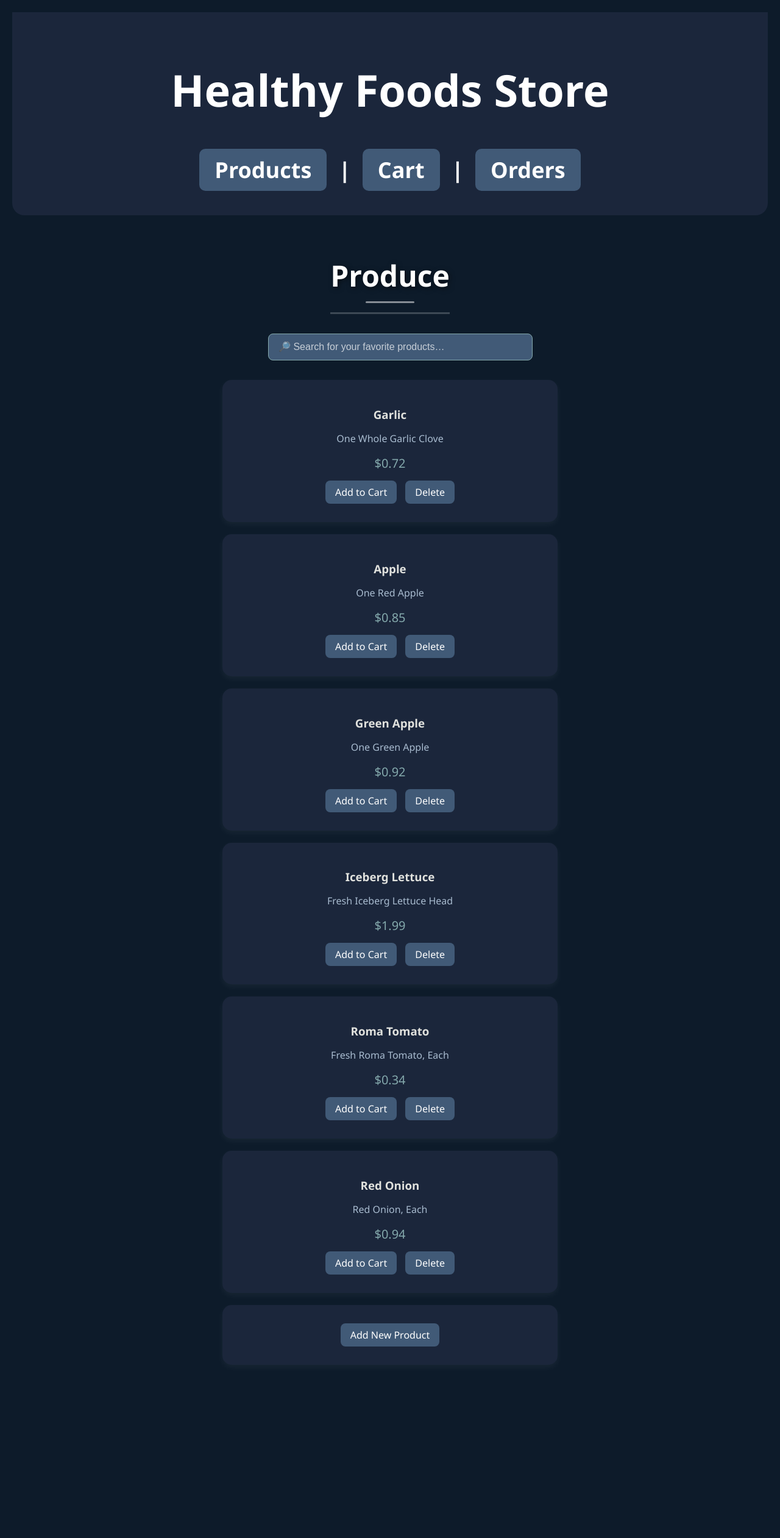
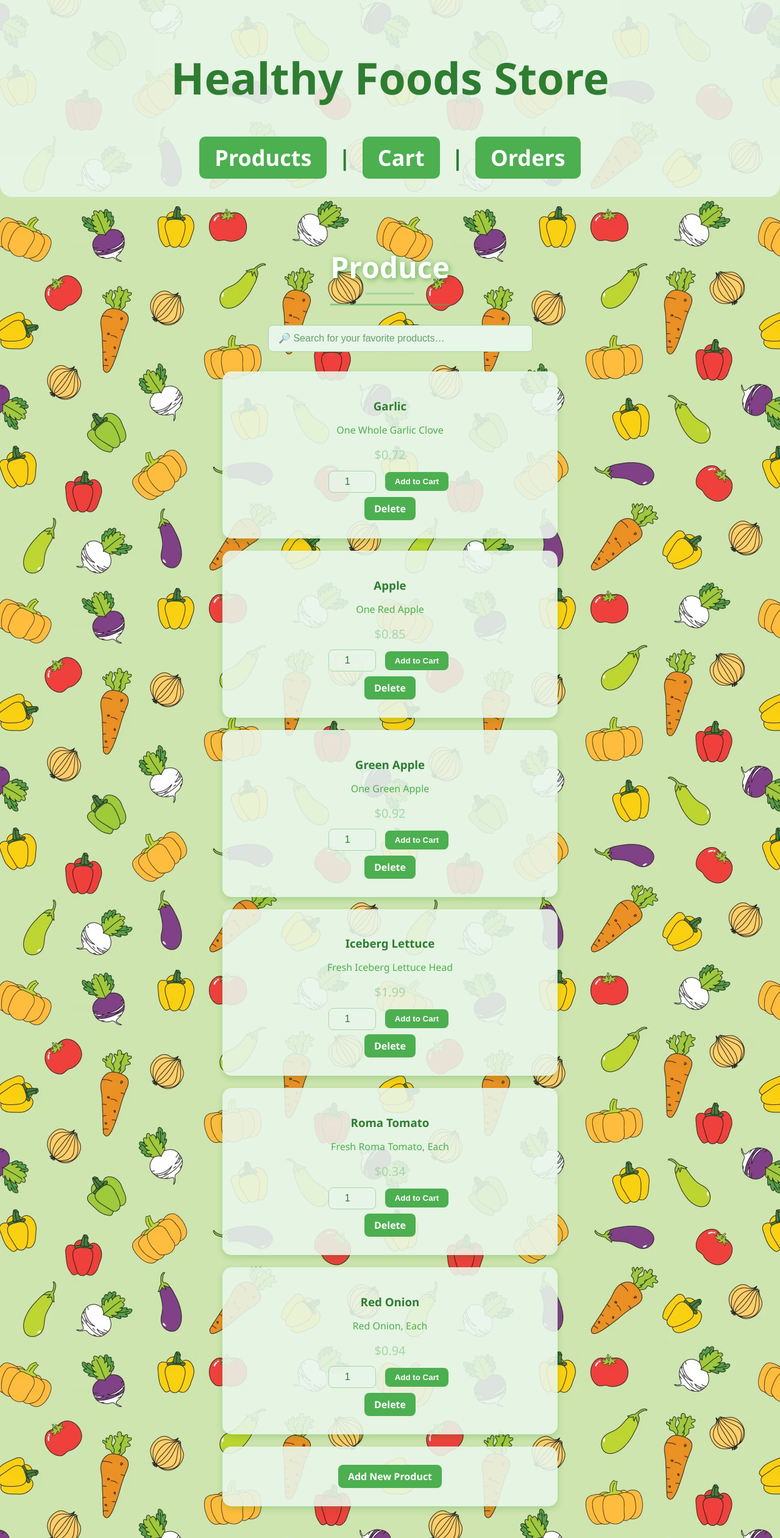
Before and after one commit to asmaayasser1/SDEV_220_Final_Project_Team2, a Flask app: page / in a window 1280 px wide. Shown: the whole page at 61% size. Run offline with Flask 3, Linux system fonts and the light colour scheme.

Commit message:
Parallax Background, Quantity Selector, New Color Scheme

```diff
--- a/app.py
+++ b/app.py
@@ -1,4 +1,4 @@
-from flask import Flask, render_template, request, redirect, url_for, flash
+from flask import Flask, render_template, request, redirect, url_for, flash, session
 from flask_sqlalchemy import SQLAlchemy
 from flask_wtf import FlaskForm
 from wtforms import StringField, TextAreaField, FloatField, SubmitField
@@ -61,32 +61,47 @@ def product_list():
     products = Product.query.all()
     return render_template('products.html', products=products)
 
-@app.route('/add_to_cart/<int:product_id>')
+@app.route('/add_to_cart/<int:product_id>', methods=['POST'])
 def add_to_cart(product_id):
-    cart_item = CartItem.query.filter_by(product_id=product_id).first()
-    if cart_item:
-        cart_item.quantity += 1
+    quantity = int(request.form.get('quantity', 1))  # Get quantity from form, default to 1
+    if quantity < 1:
+        flash('Quantity must be at least 1.', 'error')
+        return redirect(url_for('product_list'))
+
+    product = Product.query.get_or_404(product_id)
+    if 'cart' not in session:
+        session['cart'] = {}
+
+    cart = session['cart']
+    if str(product_id) in cart:
+        cart[str(product_id)]['quantity'] += quantity
     else:
-        cart_item = CartItem(product_id=product_id)
-        db.session.add(cart_item)
-    db.session.commit()
-    flash('Item added to cart!', 'success')
+        cart[str(product_id)] = {
+            'name': product.name,
+            'price': product.price,
+            'quantity': quantity
+        }
+
+    session['cart'] = cart
+    flash(f'{quantity} x {product.name} added to cart!', 'success')
     return redirect(url_for('product_list'))
 
 @app.route('/cart')
 def cart():
-    cart_items = CartItem.query.all()
-    products = {p.id: p for p in Product.query.all()}
-    total = sum(products[item.product_id].price * item.quantity for item in cart_items)
-    return render_template('cart.html', cart_items=cart_items, products=products, total=total)
+    cart = session.get('cart', {})
+    total = sum(item['price'] * item['quantity'] for item in cart.values())
+    return render_template('cart.html', cart=cart, total=total)
 
-@app.route('/remove_from_cart/<int:cart_item_id>')
-def remove_from_cart(cart_item_id):
-    cart_item = CartItem.query.get_or_404(cart_item_id)
-    db.session.delete(cart_item)
-    db.session.commit()
-    flash('Item removed from cart!', 'success')
-    return redirect(url_for('cart'))
+@app.route('/remove_from_cart/<int:product_id>')
+def remove_from_cart(product_id):
+    if 'cart' in session:
+        cart = session['cart']
+        if str(product_id) in cart:
+            del cart[str(product_id)]
+            session['cart'] = cart
+            session.modified = True
+            flash('Item removed from cart!', 'error')
+    return redirect(url_for('cart'))  # Changed to redirect to cart
 
 @app.route('/checkout', methods=['GET', 'POST'])
 def checkout():
--- a/static/style.css
+++ b/static/style.css
@@ -1,64 +1,78 @@
-body { font-family: Arial, sans-serif; margin: 20px; }
-header { background: #f4f4f4; padding: 10px; text-align: center; }
-nav { margin: 10px 0; }
-table { width: 100%; border-collapse: collapse; }
-th, td { border: 1px solid #ddd; padding: 8px; text-align: left; }
-.success { color: green; }
-form { margin-top: 20px; }
-
-/* Page Wrapper for Styling (TB) */
-.container {
-  max-width: 900px;
-  margin: 0 auto;
-  padding: 1rem;
+/* Reset default margins and ensure full height */
+html, body {
+    font-family: 'Segoe UI', Tahoma, Geneva, Verdana, sans-serif;
+    background-color: transparent;
+    color: #FFFFFF;
+    margin: 0;
+    padding: 0;
+    height: 100%;
+    width: 100%;
+    overflow-x: hidden;
 }
 
-/* Styling For Search Bar (TB) */
-.search-container {
-  /* center it, limit width */
-  margin: 2rem auto;
-  max-width: 400px;       /* we can change this if necessary. Search bar width. */
-  width: 90%;             /* shrinks on mobile */
+/* Parallax section */
+.parallax {
+    background-image: url('images/healthy-vegetables-background.png');
+    height: 100vh;
+    width: 100vw;
+    background-attachment: fixed;
+    background-position: center;
+    background-repeat: repeat;
+    background-size: 626px 626px;
+    position: fixed;
+    top: 0;
+    left: 0;
+    z-index: -1;
+    image-rendering: optimizeQuality;
 }
 
-.search-container input#search-bar {
-  width: 100%;            /* fill its container */
-  padding: 0.75em 1em;
-  font-size: 1rem;
-  border: 1px solid #84A9AC;
-  border-radius: 0.5rem;
-  background-color: #415A77;  /* matches nav/buttons */
-  color: white;
-  transition: border-color .2s, box-shadow .2s;
+/* Mobile fallback for parallax */
+@media only screen and (max-device-width: 768px) {
+    .parallax {
+        background-attachment: scroll;
+    }
 }
 
-.search-container input#search-bar::placeholder {
-  color: rgba(255,255,255,0.7);
+/* Flash messages */
+.flash-container {
+    max-width: 900px;
+    margin: 20px auto;
+    text-align: center;
+    position: relative;
+    z-index: 2;
 }
 
-.search-container input#search-bar:focus {
-  outline: none;
-  border-color: #E0E1DD;
-  box-shadow: 0 0 6px rgba(224, 225, 221, 0.6);
-  background-color: #557A99; /* slightly lighter */
+.alert {
+    padding: 15px;
+    margin: 10px 0;
+    border-radius: 8px;
+    font-weight: bold;
 }
 
+.alert-success {
+    background-color: #2E7D32; /* Forest green */
+    color: #FFFFFF;
+}
 
-body {
-    font-family: 'Segoe UI', Tahoma, Geneva, Verdana, sans-serif;
-    background-color: #0D1B2A; /* خلفية الصفحة */
-    color: white;
-    margin: 20px;
+.alert-error {
+    background-color: #D32F2F;
+    color: #FFFFFF;
 }
 
 header {
-    background-color: #1B263B; /* خلفية الترويسة */
-    color: white;
+    background-color: rgba(232, 245, 233, 0.9); /* Semi-transparent light green */
+    color: #2E7D32; /* Forest green text */
     padding: 30px;
     text-align: center;
     font-size: 36px;
     font-weight: bold;
     border-radius: 0 0 20px 20px;
+    position: relative;
+    z-index: 2;
+    box-shadow: 0 0px 0px rgba(0, 128, 0, 0.2);
+}
+
+
 }
 
 nav {
@@ -67,8 +81,8 @@ body {
 }
 
 nav a {
-    background-color: #415A77;
-    color: white;
+    background-color: #4CAF50; /* Vibrant green */
+    color: #FFFFFF;
     padding: 10px 25px;
     margin: 0 10px;
     text-decoration: none;
@@ -79,7 +93,7 @@ body {
 }
 
 nav a:hover {
-    background-color: #1B263B;
+    background-color: #2E7D32; /* Darker green */
 }
 
 /* Animated section heading styling */
@@ -87,11 +101,11 @@ body {
     text-align: center;
     font-size: 3rem;
     font-weight: 800;
-    color: white;
-    text-shadow: 2px 2px 8px rgba(0,0,0,0.5);
+    color: #FFFFFF;
+    text-shadow: 2px 2px 8px rgba(0, 128, 0, 0.5);
     margin: 50px auto 30px;
     padding-bottom: 15px;
-    border-bottom: 3px solid rgba(255,255,255,0.2);
+    border-bottom: 3px solid rgba(76, 175, 80, 0.5);
     width: fit-content;
     animation: fadeIn 1.5s ease-in-out;
 }
@@ -101,11 +115,10 @@ body {
     display: block;
     width: 80px;
     height: 3px;
-    background: rgba(255, 255, 255, 0.5);
+    background: #A5D6A7; /* Soft green */
     margin: 10px auto 0;
     border-radius: 5px;
 }
-
 
 @keyframes fadeIn {
     from {
@@ -118,11 +131,53 @@ body {
     }
 }
 
+/* Page Wrapper for Styling */
+.container {
+    max-width: 900px;
+    margin: 0 auto;
+    padding: 2rem;
+    position: relative;
+    z-index: 2;
+    background-color: rgba(232, 245, 233, 0.0); /* Semi-transparent light green */
+    border-radius: 15px;
+    min-height: 100vh;
+    box-shadow: 0 0px 0px rgba(0, 128, 0, 0.2);
+}
 
+/* Styling For Search Bar */
+.search-container {
+    margin: 2rem auto;
+    max-width: 400px;
+    width: 90%;
+}
+
+.search-container input#search-bar {
+    width: 100%;
+    padding: 0.75em 1em;
+    font-size: 1rem;
+    border: 1px solid #A5D6A7; /* Soft green */
+    border-radius: 0.5rem;
+    background-color: rgba(232, 245, 233, 1.0);
+    color: #2E7D32;
+    transition: border-color .2s, box-shadow .2s;
+}
+
+.search-container input#search-bar::placeholder {
+    color: rgba(46, 125, 50, 0.7);
+}
+
+.search-container input#search-bar:focus {
+    outline: none;
+    border-color: #4CAF50;
+    box-shadow: 0 0 6px rgba(76, 175, 80, 0.6);
+    background-color: #FFFFFF;
+}
+
+/* Product cards */
 .product-card {
-    background-color: #1B263B;
+    background-color: rgba(232, 245, 233, 0.9);
     border-radius: 15px;
-    box-shadow: 0 4px 12px rgba(255, 255, 255, 0.05);
+    box-shadow: 0 4px 12px rgba(0, 128, 0, 0.2);
     padding: 25px;
     margin: 20px auto;
     max-width: 500px;
@@ -131,40 +186,70 @@ body {
 
 .product-card h3 {
     margin-bottom: 10px;
-    color: #E0E1DD;
+    color: #2E7D32;
 }
 
 .product-card p {
-    color: #A9BCD0;
+    color: #4CAF50;
 }
 
 .product-card .price {
-    color: #84A9AC;
+    color: #A5D6A7;
     font-size: 20px;
     margin: 10px 0;
 }
 
-  .product-card a {
-    background-color: #415A77;
-    color: white;
+.product-card form {
+    display: flex;
+    justify-content: center;
+    align-items: center;
+    gap: 10px;
+    margin-top: 10px;
+}
+
+.product-card .quantity-input {
+    width: 60px;
+    padding: 8px;
+    font-size: 1rem;
+    border: 1px solid #A5D6A7;
+    border-radius: 8px;
+    background-color: rgba(232, 245, 233, 0.8);
+    color: #2E7D32;
+    text-align: center;
+}
+
+.product-card .quantity-input:focus {
+    outline: none;
+    border-color: #4CAF50;
+    box-shadow: 0 0 6px rgba(76, 175, 80, 0.6);
+}
+
+.product-card .add-to-cart-btn, .product-card a {
+    background-color: #4CAF50;
+    color: #FFFFFF;
     padding: 8px 16px;
     text-decoration: none;
     border-radius: 8px;
     margin: 5px;
     display: inline-block;
+    font-weight: bold;
+    border: none;
+    cursor: pointer;
+    transition: background-color 0.3s ease;
 }
 
-  .product-card a:hover {
-    background-color: #0D1B2A;
+.product-card .add-to-cart-btn:hover, .product-card a:hover {
+    background-color: #2E7D32;
 }
 
+/* Cart styles */
 .cart-container {
-    background-color: #1B263B;
+    background-color: rgba(232, 245, 233, 0.9); /* Semi-transparent light green */
     border-radius: 15px;
     padding: 30px;
     margin-top: 40px;
-    box-shadow: 0 4px 12px rgba(255, 255, 255, 0.05);
-    color: white;
+    box-shadow: 0 4px 12px rgba(0, 128, 0, 0.2);
+    color: #2E7D32;
 }
 
 .cart-items {
@@ -174,7 +259,7 @@ body {
 }
 
 .cart-item {
-    background-color: #26354C;
+    background-color: rgba(165, 214, 167, 0.8); /* Softer green */
     border-radius: 10px;
     padding: 20px;
     margin-bottom: 15px;
@@ -187,15 +272,17 @@ body {
 .item-name {
     font-weight: bold;
     font-size: 1.2rem;
+    color: #2E7D32;
 }
 
 .item-quantity, .item-price {
     font-size: 1rem;
+    color: #4CAF50;
 }
 
 .remove-btn {
-    background-color: #E63946;
-    color: white;
+    background-color: #D32F2F;
+    color: #FFFFFF;
     padding: 8px 12px;
     border-radius: 5px;
     text-decoration: none;
@@ -203,13 +290,13 @@ body {
 }
 
 .remove-btn:hover {
-    background-color: #D62828;
+    background-color: #B71C1C;
 }
-
 .cart-total {
     margin-top: 20px;
     font-size: 1.3rem;
     text-align: right;
+    color: #2E7D32;
 }
 
 .checkout-btn {
@@ -217,19 +304,24 @@ body {
     width: fit-content;
     margin: 20px auto 0;
     padding: 12px 24px;
-    background-color: #457B9D;
-    color: white;
+    background-color: #4CAF50;
+    color: #FFFFFF;
     border-radius: 8px;
     text-decoration: none;
     font-weight: bold;
 }
 
 .checkout-btn:hover {
-    background-color: #1D3557;
+    background-color: #2E7D32;
 }
 
 .empty-cart {
     text-align: center;
     font-size: 1.2rem;
-    margin-top: 20px;
+    color: #4CAF50;
 }
+
+/* Remove unused styles */
+table, th, td, form, .success {
+    display: none; /* Remove if used elsewhere */
+}
--- a/templates/base.html
+++ b/templates/base.html
@@ -2,7 +2,7 @@
 <html>
 <head>
     <title>Healthy Foods Store</title>
-    <link rel="stylesheet" href="{{ url_for('static', filename='style.css') }}">
+    <link rel="stylesheet" href="{{ url_for('static', filename='style.css') }}?v=12">
 </head>
 <body>
     <header>
@@ -14,14 +14,20 @@
         </nav>
     </header>
 
-    {% with messages = get_flashed_messages(with_categories=true) %}
-        {% if messages %}
-            {% for category, message in messages %}
-                <p class="{{ category }}">{{ message }}</p>
-            {% endfor %}
-        {% endif %}
-    {% endwith %}
+    {% block content %}{% endblock %}
 
-    {% block content %}{% endblock %}
+    <script>
+        document.addEventListener('DOMContentLoaded', () => {
+            const alerts = document.querySelectorAll('.alert');
+            alerts.forEach(alert => {
+                setTimeout(() => {
+                    alert.style.transition = 'opacity 0.5s ease';
+                    alert.style.opacity = '0';
+                    setTimeout(() => alert.remove(), 500); // Remove after fade-out
+                }, 2000); // Fade out after 3 seconds
+            });
+        });
+    </script>
+    <script src="{{ url_for('static', filename='search.js') }}?v=1"></script>
 </body>
 </html>
--- a/templates/products.html
+++ b/templates/products.html
@@ -1,23 +1,39 @@
 {% extends 'base.html' %}
 
 {% block content %}
+<!-- Parallax Section -->
+<div class="parallax"></div>
+
 <div class="container">
+    {% with messages = get_flashed_messages(with_categories=true) %}
+        {% if messages %}
+            <div class="flash-container" data-testid="flash-container">
+                {% for category, message in messages %}
+                    <div class="alert alert-{{ category }}">{{ message }}</div>
+                {% endfor %}
+            </div>
+        {% endif %}
+    {% endwith %}
+
     <h2 class="section-title">Produce</h2>
 
-<!-- Search Container (TB) -->
-<div class="search-container">
-    <input type="text"
-           id="search-bar"
-           placeholder="🔎 Search for your favorite products…">
-  </div>
+    <!-- Search Container -->
+    <div class="search-container">
+        <input type="text"
+               id="search-bar"
+               placeholder="🔎 Search for your favorite products…">
+    </div>
 
     {% for product in products %}
     <div class="product-card">
         <h3>{{ product.name }}</h3>
         <p>{{ product.description }}</p>
         <p class="price">${{ "%.2f"|format(product.price) }}</p>
-        <a href="{{ url_for('add_to_cart', product_id=product.id) }}">Add to Cart</a>
-        <a href="{{ url_for('delete_product', product_id=product.id) }}">Delete</a>
+        <form action="{{ url_for('add_to_cart', product_id=product.id) }}" method="POST">
+            <input type="number" name="quantity" value="1" min="1" class="quantity-input">
+            <button type="submit" class="add-to-cart-btn">Add to Cart</button>
+        </form>
+        <a href="{{ url_for('delete_product', product_id=product.id, admin_key='sdev220_team2_admin') }}">Delete</a>
     </div>
     {% endfor %}
 
```
Also changed, not shown: templates/cart.html (+22 -8 lines), instance/shop.db, static/images/healthy-vegetables-background.png (added). Lines whose indentation alone changed are shown as unchanged.
